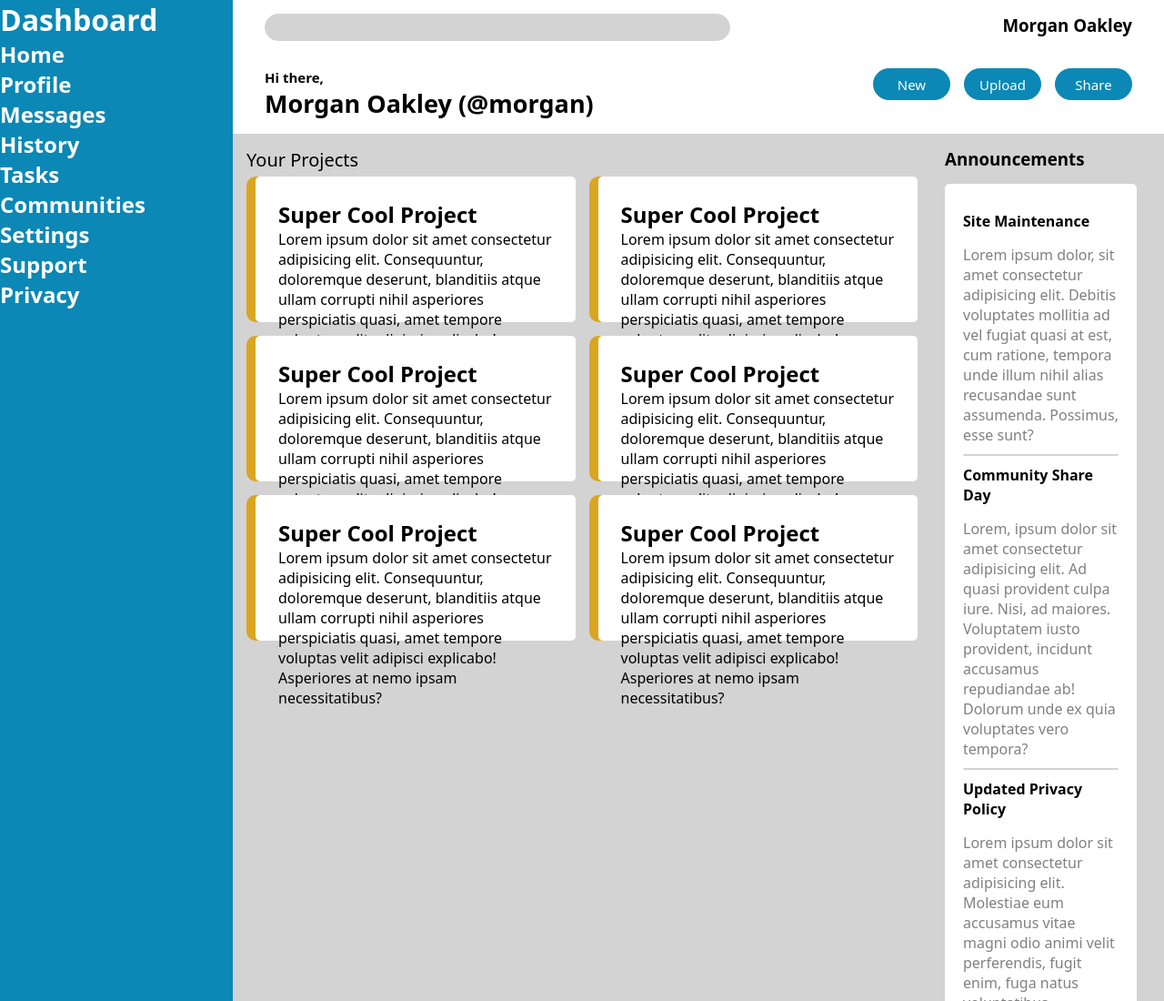
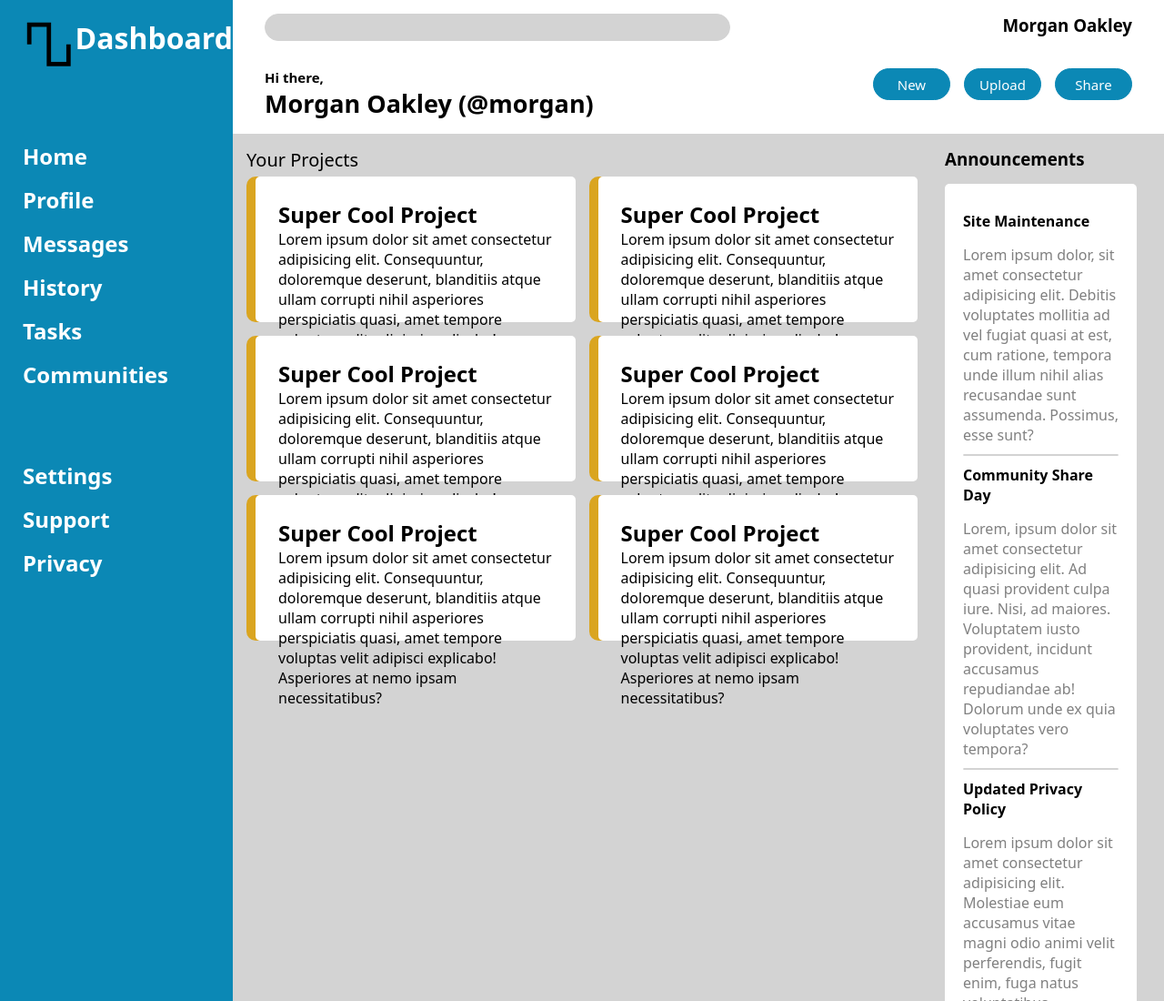
Before and after one commit to AyayronSu/admin-dashboard, a plain HTML site: page index.html in a window 1280 px wide. Shown: the top 1100 px of the page at 91% size. Drawn offline with Linux system fonts and the light colour scheme.

Commit message:
Fixed alignment of sidebar elements

```diff
--- a/index.html
+++ b/index.html
@@ -11,7 +11,10 @@
         <div class="sidebar">
             <div class="sidebar-section">
                 <!-- Icon -->
-                <h1>Dashboard</h1>
+                 <div class="sidebar-element">
+                    <svg xmlns="http://www.w3.org/2000/svg" viewBox="0 0 24 24"><title>square-wave</title><path d="M2 2V12H4V4H11V22H22V12H20V20H13V2H2Z" /></svg>
+                     <h1>Dashboard</h1>
+                 </div>
             </div>
             <div class="sidebar-section">
                 <div class="sidebar-element">
--- a/styles.css
+++ b/styles.css
@@ -13,6 +13,21 @@
 .sidebar {
     background-color: rgb(11, 136, 181);
     color: white;
+    display: flex;
+    flex-direction: column;
+    gap: 5%;
+    padding-left: 25px;
+    padding-top: 20px;
+}
+
+.sidebar-element {
+    display: flex;
+}
+
+.sidebar-section {
+    display: flex;
+    flex-direction: column;
+    gap: 15px;
 }
 
 .search {
```
